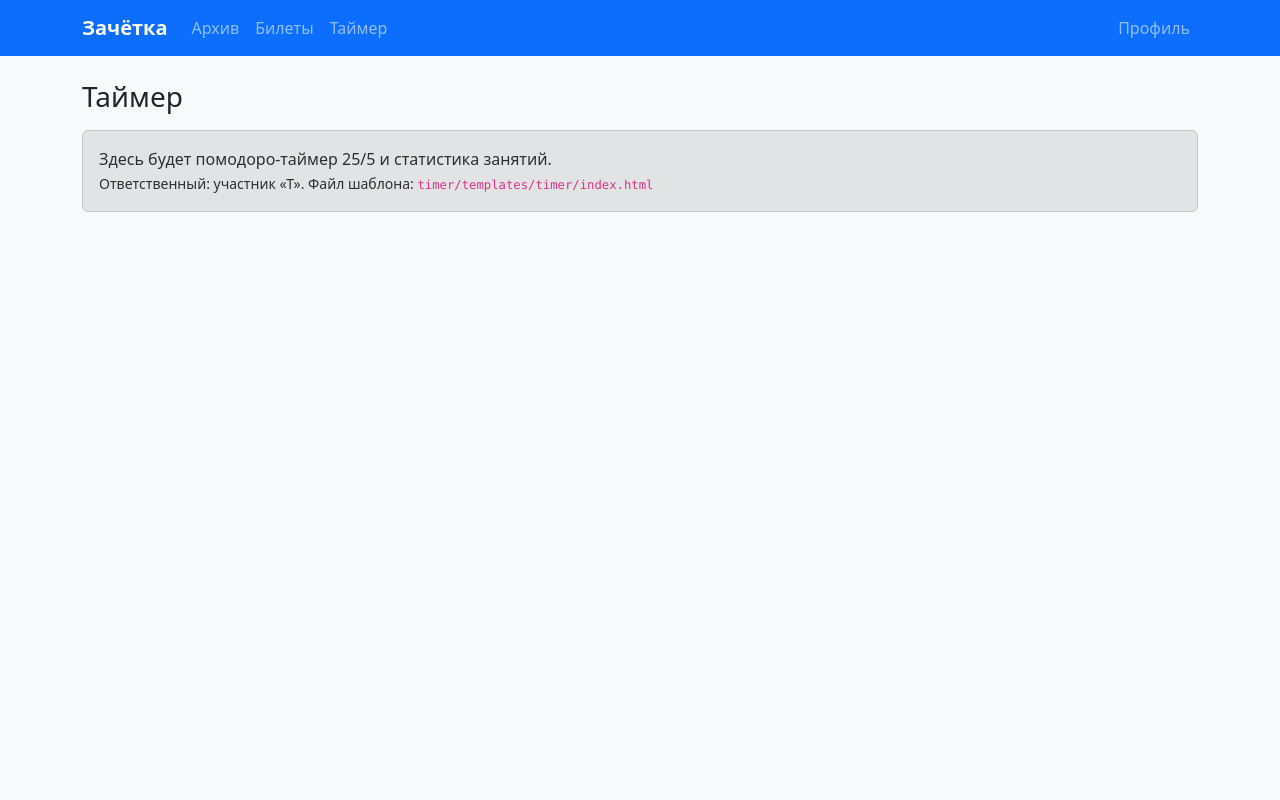
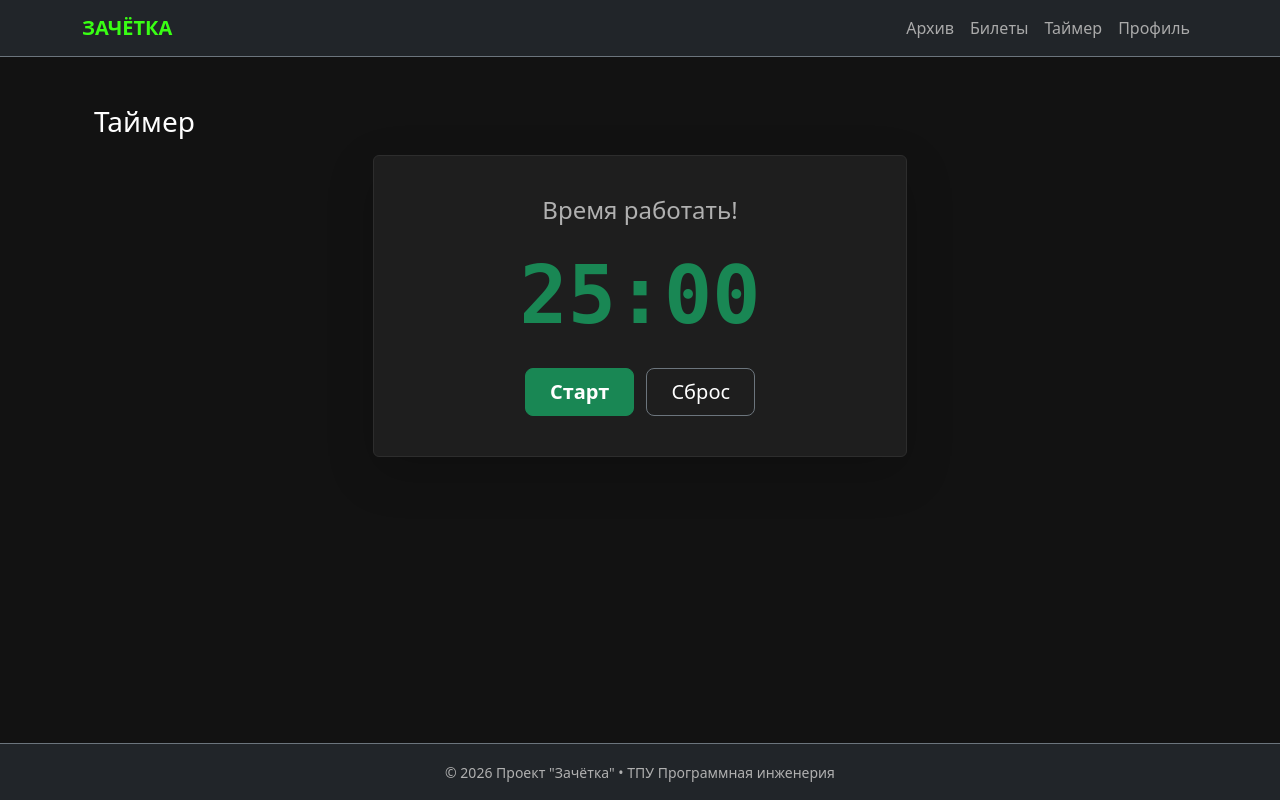
Before and after one commit to cnn13/zachetka, a Django app: page /timer/ in a window 1280 px wide. Run offline with Django 5.2, Linux system fonts and the light colour scheme; some libraries are stand-ins or nearby versions.

Commit message:
1.8 Реализовал помодоро-таймер и полностью стилизовал сайт под темную тему

```diff
--- a/templates/base.html
+++ b/templates/base.html
@@ -7,31 +7,76 @@
     <title>{% block title %}Зачётка{% endblock %} · Зачётка</title>
     <link href="{% static 'vendor/bootstrap/bootstrap.min.css' %}" rel="stylesheet">
     <link href="{% static 'css/style.css' %}" rel="stylesheet">
+    <style>
+        /* Мощная и чистая тёмная тема */
+        body {
+            background-color: #121212 !important;
+            color: #e0e0e0 !important;
+        }
+
+        /* Исправляем карточки: делаем их тёмно-серыми с контрастным белым текстом */
+        .card, .jumbotron, .alert, [class*="cardbg-"] {
+            background-color: #1e1e1e !important;
+            border: 1px solid #2d2d2d !important;
+            color: #ffffff !important;
+        }
+
+        /* Все заголовки в карточках делаем яркими и читаемыми */
+        h1, h2, h3, h4, h5, h6, .card-title, .navbar-brand {
+            color: #ffffff !important;
+        }
+
+        /* Обычный текст и описания в карточках делаем светло-серыми */
+        p, .card-text, .text-muted, small {
+            color: #b0b0b0 !important;
+        }
+
+        /* Фиксируем неоновый акцент для логотипа */
+        .navbar-brand.text-success {
+            color: #39ff14 !important;
+        }
+
+        /* Подсвечиваем ссылки в меню */
+        .navbar-dark .navbar-nav .nav-link {
+            color: #aaaaaa !important;
+        }
+
+            .navbar-dark .navbar-nav .nav-link:hover {
+                color: #39ff14 !important;
+            }
+    </style>
 </head>
-<body class="bg-light">
-  <nav class="navbar navbar-expand-md navbar-dark bg-primary mb-4">
+<body class="d-flex flex-column min-vh-100">
+    <!-- Верхнее меню -->
+    <nav class="navbar navbar-expand-md navbar-dark bg-dark border-bottom border-secondary mb-4">
         <div class="container">
-      <a class="navbar-brand fw-bold" href="{% url 'home' %}">Зачётка</a>
+            <a class="navbar-brand fw-bold text-success" href="{% url 'home' %}">ЗАЧЁТКА</a>
             <button class="navbar-toggler" type="button" data-bs-toggle="collapse" data-bs-target="#menu"
                     aria-controls="menu" aria-expanded="false" aria-label="Меню">
                 <span class="navbar-toggler-icon"></span>
             </button>
             <div class="collapse navbar-collapse" id="menu">
-        <ul class="navbar-nav me-auto">
+                <ul class="navbar-nav ms-auto">
                     <li class="nav-item"><a class="nav-link" href="{% url 'materials:index' %}">Архив</a></li>
                     <li class="nav-item"><a class="nav-link" href="{% url 'tickets:index' %}">Билеты</a></li>
                     <li class="nav-item"><a class="nav-link" href="{% url 'timer:index' %}">Таймер</a></li>
-        </ul>
-        <ul class="navbar-nav">
                     <li class="nav-item"><a class="nav-link" href="{% url 'accounts:index' %}">Профиль</a></li>
                 </ul>
             </div>
         </div>
     </nav>
 
-  <main class="container pb-5">
+    <!-- Контент страницы -->
+    <main class="container pb-5 flex-grow-1">
         {% block content %}{% endblock %}
     </main>
+
+    <!-- Подвал сайта -->
+    <footer class="bg-dark text-center py-3 border-top border-secondary mt-auto">
+        <div class="container">
+            <small class="text-muted">&copy; 2026 Проект "Зачётка" &bull; ТПУ Программная инженерия</small>
+        </div>
+    </footer>
 
     <script src="{% static 'vendor/bootstrap/bootstrap.bundle.min.js' %}"></script>
     {% block scripts %}{% endblock %}
--- a/timer/templates/timer/index.html
+++ b/timer/templates/timer/index.html
@@ -3,9 +3,84 @@
 {% block title %}Таймер{% endblock %}
 
 {% block content %}
-<h1 class="h3 mb-3">Таймер</h1>
-<div class="alert alert-secondary">
-  Здесь будет помодоро-таймер 25/5 и статистика занятий.<br>
-  <small>Ответственный: участник «Т». Файл шаблона: <code>timer/templates/timer/index.html</code></small>
+<div class="container mt-4">
+    <h1 class="h3 mb-3">Таймер</h1>
+    <div class="row justify-content-center">
+        <div class="col-md-8 col-lg-6">
+            <div class="card bg-dark text-white text-center shadow-lg p-4 border-secondary">
+                <div class="card-body">
+                    <h2 id="timer-label" class="card-title text-muted mb-3 fs-4">Время работать!</h2>
+                    <div id="countdown" class="display-1 fw-bold my-4 text-success" style="font-family: monospace;">25:00</div>
+                    <div class="d-grid gap-2 d-md-block">
+                        <button id="start-btn" class="btn btn-success btn-lg px-4 me-md-2 fw-bold">Старт</button>
+                        <button id="reset-btn" class="btn btn-outline-secondary btn-lg px-4 text-white">Сброс</button>
+                    </div>
+                </div>
+            </div>
+        </div>
+    </div>
 </div>
+
+<script>
+    let timer = null;
+    let timeLeft = 25 * 60;
+    let isWorking = true;
+
+    const countdownDisplay = document.getElementById('countdown');
+    const startBtn = document.getElementById('start-btn');
+    const label = document.getElementById('timer-label');
+
+    function updateDisplay() {
+    let minutes = Math.floor(timeLeft / 60);
+    let seconds = timeLeft % 60;
+    countdownDisplay.textContent = `${minutes}:${seconds < 10 ? '0' : ''}${seconds}`;
+    }
+
+    startBtn.addEventListener('click', () => {
+    if (timer) {
+    clearInterval(timer);
+    timer = null;
+    startBtn.textContent = 'Старт';
+    startBtn.className = 'btn btn-success btn-lg px-4 me-md-2 fw-bold';
+    } else {
+    startBtn.textContent = 'Пауза';
+    startBtn.className = 'btn btn-danger btn-lg px-4 me-md-2 fw-bold';
+    timer = setInterval(() => {
+    if (timeLeft > 0) {
+    timeLeft--;
+    updateDisplay();
+    } else {
+    clearInterval(timer);
+    timer = null;
+    isWorking = !isWorking;
+    timeLeft = isWorking ? 25 * 60 : 5 * 60;
+    label.textContent = isWorking ? "Время работать!" : "Время отдыхать!";
+
+    if (isWorking) {
+    countdownDisplay.className = "display-1 fw-bold my-4 text-success";
+    } else {
+    countdownDisplay.className = "display-1 fw-bold my-4 text-info";
+    }
+
+    startBtn.textContent = 'Старт';
+    startBtn.className = 'btn btn-success btn-lg px-4 me-md-2 fw-bold';
+    updateDisplay();
+    alert(isWorking ? "Пора за работу!" : "Перерыв 5 минут!");
+    }
+    }, 1000);
+    }
+    });
+
+    document.getElementById('reset-btn').addEventListener('click', () => {
+    clearInterval(timer);
+    timer = null;
+    isWorking = true;
+    timeLeft = 25 * 60;
+    label.textContent = "Время работать!";
+    countdownDisplay.className = "display-1 fw-bold my-4 text-success";
+    startBtn.textContent = 'Старт';
+    startBtn.className = 'btn btn-success btn-lg px-4 me-md-2 fw-bold';
+    updateDisplay();
+    });
+</script>
 {% endblock %}
```
Also changed, not shown: templates/home.html (+16 -6 lines). Lines whose indentation alone changed are shown as unchanged.
